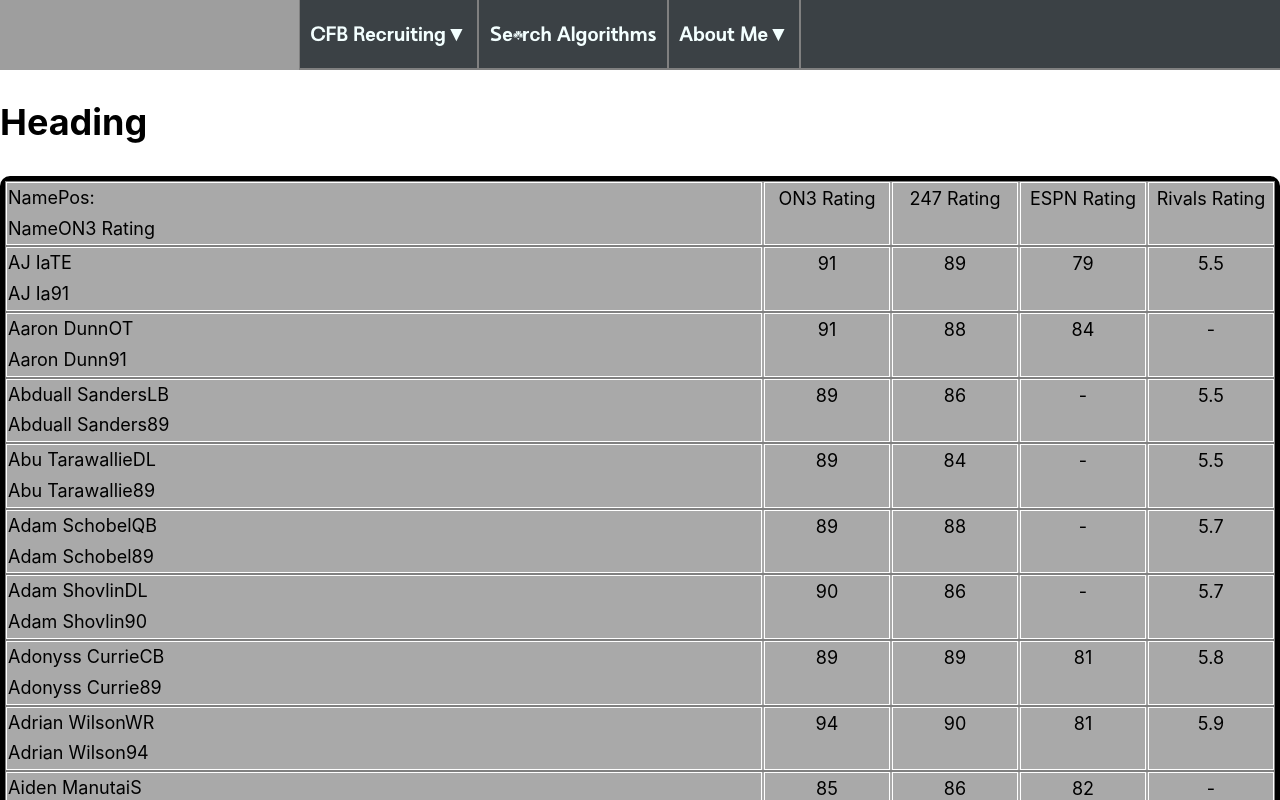
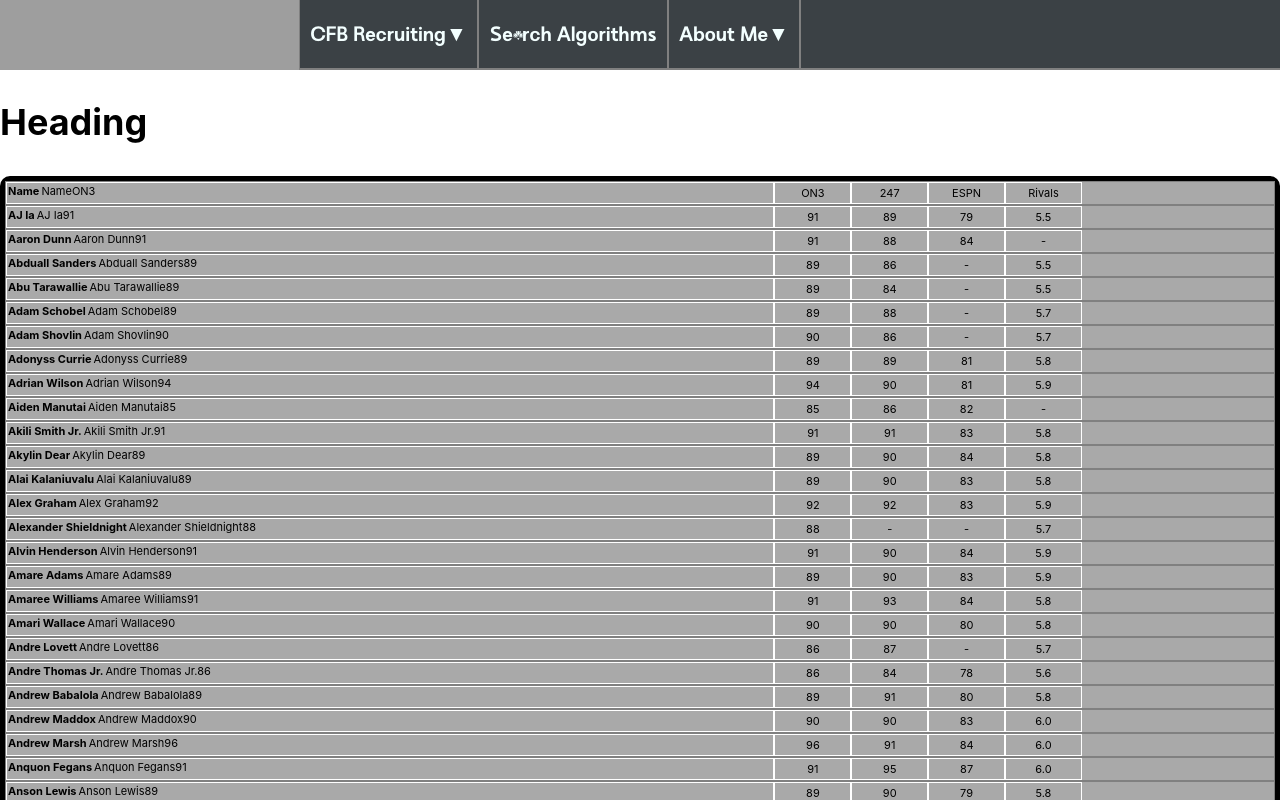
Before and after one commit to ldnelson16/Portfolio, a Next.js app: page /cfbrecruiting/sortable in a window 1280 px wide. Shown: the top 800 px of the page. Built offline with nearby package versions, Linux system fonts and the light colour scheme; grey boxes are pictures that could not be loaded.

Commit message:
Div formatting

```diff
--- a/components/playertable.js
+++ b/components/playertable.js
@@ -8,11 +8,13 @@ import playerdata from '../data/classof2025data.json'
 function playerCell(data,key){
     return(
         <div className={styles.playerCell} id={key}>
-            <div className={styles.nameInfo}>
-                {data["name"]+data["Pos"]}
-            </div>
-            <div className={styles.relatedInfo}>
-                {data["name"]+data["ON3 Rating"]}
+            <div className={styles.playerInfo}>
+                <div className={styles.nameInfo}>
+                    {data["name"]}
+                </div>
+                <div className={styles.relatedInfo}>
+                    {data["name"]+data["ON3 Rating"]}
+                </div>
             </div>
             <div className={styles.ron3}>
                 {data["ON3 Rating"]}
@@ -35,7 +37,7 @@ export default function Playertable(){
     return(
         <div className={styles.playerTable}>
             {console.log("DATA processing from JSON file")}
-            {playerCell({"name":"Name","ON3 Rating":"ON3 Rating","247 Rating":"247 Rating","ESPN Rating":"ESPN Rating","Rivals Rating":"Rivals Rating","Pos":"Pos:","City":"City","State":"State","Committ Status":"Commit"},-1)}
+            {playerCell({"name":"Name","ON3 Rating":"ON3","247 Rating":"247","ESPN Rating":"ESPN","Rivals Rating":"Rivals","Pos":"Pos:","City":"City","State":"State","Committ Status":"Commit"},-1)}
             {data.map((datum,i)=>playerCell(datum,i))}
         </div>
     )
--- a/styles/playertable.module.css
+++ b/styles/playertable.module.css
@@ -2,23 +2,28 @@
     width: 100%;
     border: 1px solid gray;
     display: grid;
-    grid-template-columns: 6fr repeat(4, 1fr);
-    grid-template-rows: .3fr .2fr;
-    grid-column-gap: 2px;
+    grid-template-columns: 8fr repeat(4, .8fr) 2fr;
+    grid-template-rows: .2fr;
+    grid-column-gap: 0px;
     grid-row-gap: 0px;
     background-color: darkgrey;
+    font-size: 11px;
+}
+.playerInfo{
+    grid-area: 1/1/2/2;
+    border: 1px solid white;
+    height: 22px;
 }
 .nameInfo{
     grid-area: 1/1/2/2;
-    border: 1px solid white;
-    border-bottom: 0px;
     padding: 1px;
+    display: inline;
+    font-weight: bold;
 }
 .relatedInfo{
-    grid-area: 2/1/3/2;
-    border: 1px solid white;
-    border-top: 0px;
+    grid-area: 1/1/2/2;
     padding: 1px;
+    display: inline;
 }
 .ron3{
     grid-area: 1/2/3/3;
@@ -47,6 +52,9 @@
 .playerCell:hover{
     background-color: lightgrey;
 }
+.playerCell div:hover {
+    background-color: grey;
+}
 .playerTable{
     width: 100%;
     border: 5px solid black;
```
